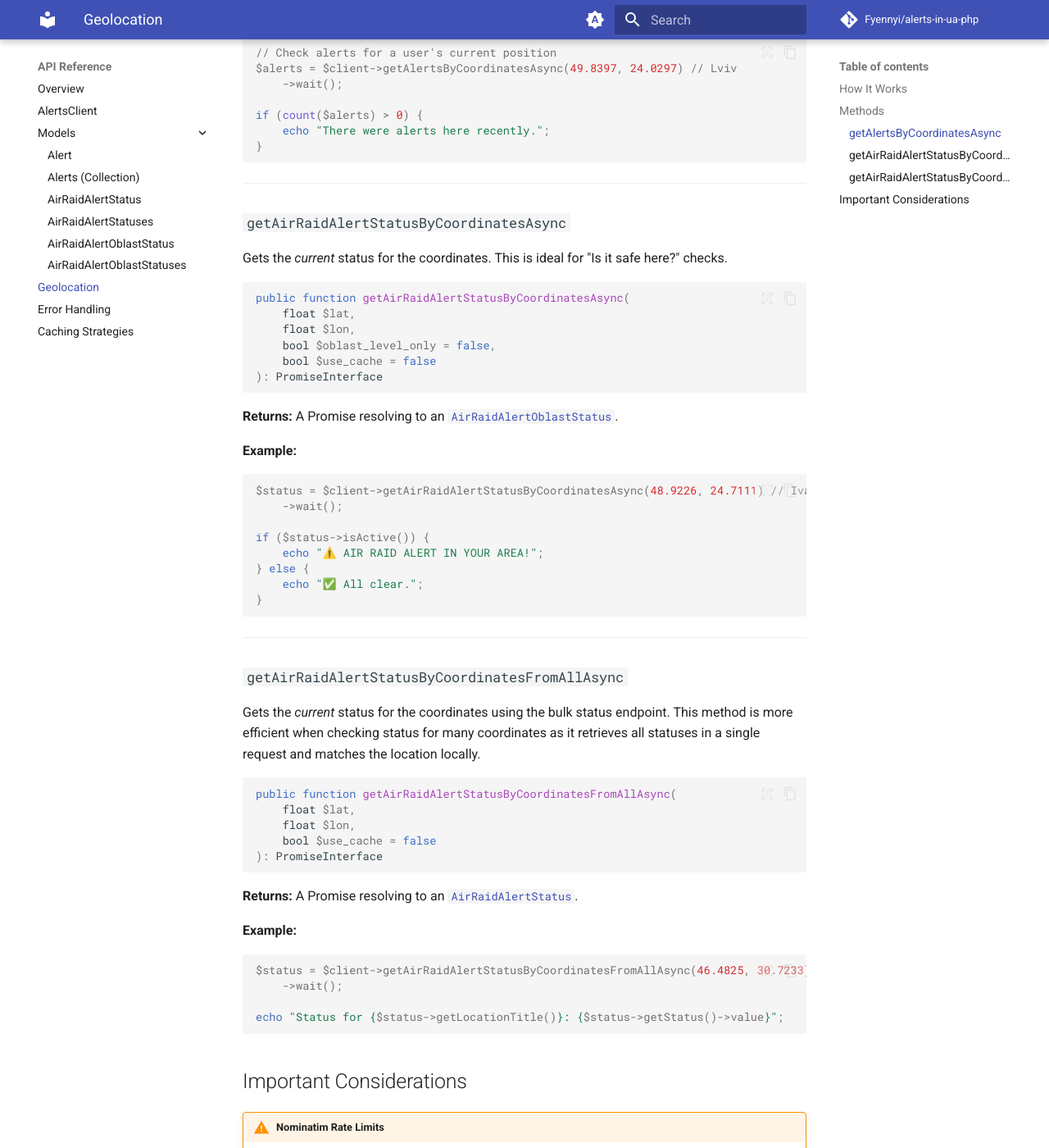
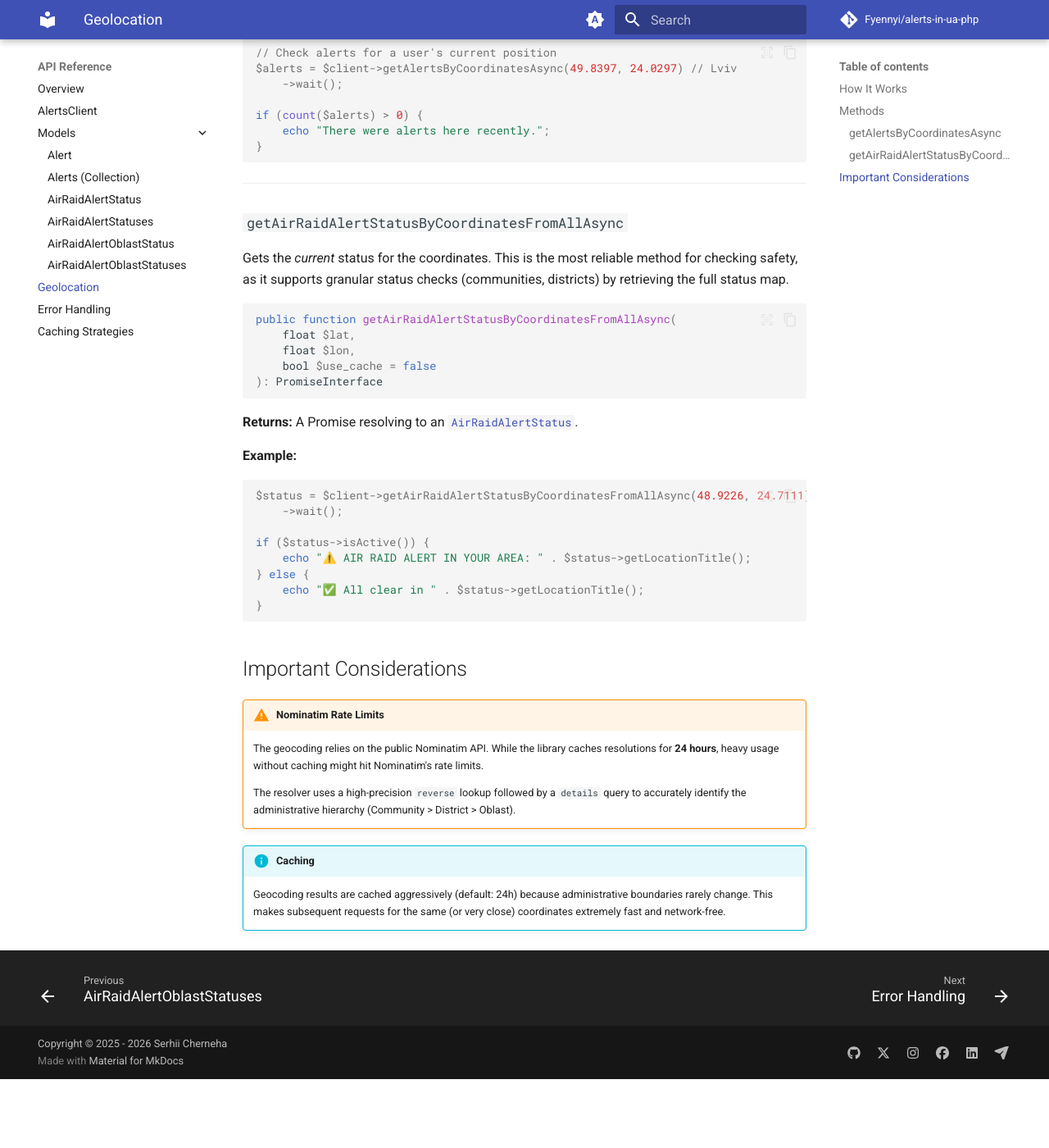
Before and after one commit to Fyennyi/alerts-in-ua-php, an MkDocs documentation site: the page built from docs/methods/geolocation.md, in a window 1280 px wide and 1400 px high, scrolled down 1017 px. Shown: the whole window at 82% size. Built offline with MkDocs 1.6.1 and Material for MkDocs 9.7.7, drawn with Linux system fonts in a browser that asks for light colours; comment, search, counter and statistics services are not loaded; after the commit the page ends 2333 px from its top, so only the background shows below that; some of the changed text lies outside the part shown.

Commit message:
docs: Remove deprecated method and update geolocation logic description

````diff
--- a/docs/methods/geolocation.md
+++ b/docs/methods/geolocation.md
@@ -45,38 +45,9 @@ if (count($alerts) > 0) {
 
 ---
 
-### `getAirRaidAlertStatusByCoordinatesAsync`
-
-Gets the *current* status for the coordinates. This is ideal for "Is it safe here?" checks.
-
-```php
-public function getAirRaidAlertStatusByCoordinatesAsync(
-    float $lat,
-    float $lon,
-    bool $oblast_level_only = false,
-    bool $use_cache = false
-): PromiseInterface
-```
-
-**Returns:** A Promise resolving to an [`AirRaidAlertOblastStatus`](air-raid-alert-oblast-status.md).
-
-**Example:**
-```php
-$status = $client->getAirRaidAlertStatusByCoordinatesAsync(48.9226, 24.7111) // Ivano-Frankivsk
-    ->wait();
-
-if ($status->isActive()) {
-    echo "⚠️ AIR RAID ALERT IN YOUR AREA!";
-} else {
-    echo "✅ All clear.";
-}
-```
-
----
-
 ### `getAirRaidAlertStatusByCoordinatesFromAllAsync`
 
-Gets the *current* status for the coordinates using the bulk status endpoint. This method is more efficient when checking status for many coordinates as it retrieves all statuses in a single request and matches the location locally.
+Gets the *current* status for the coordinates. This is the most reliable method for checking safety, as it supports granular status checks (communities, districts) by retrieving the full status map.
 
 ```php
 public function getAirRaidAlertStatusByCoordinatesFromAllAsync(
@@ -90,10 +61,14 @@ public function getAirRaidAlertStatusByCoordinatesFromAllAsync(
 
 **Example:**
 ```php
-$status = $client->getAirRaidAlertStatusByCoordinatesFromAllAsync(46.4825, 30.7233) // Odesa
+$status = $client->getAirRaidAlertStatusByCoordinatesFromAllAsync(48.9226, 24.7111) // Ivano-Frankivsk
     ->wait();
 
-echo "Status for {$status->getLocationTitle()}: {$status->getStatus()->value}";
+if ($status->isActive()) {
+    echo "⚠️ AIR RAID ALERT IN YOUR AREA: " . $status->getLocationTitle();
+} else {
+    echo "✅ All clear in " . $status->getLocationTitle();
+}
 ```
 
 ## Important Considerations
@@ -101,7 +76,7 @@ echo "Status for {$status->getLocationTitle()}: {$status->getStatus()->value}";
 !!! warning "Nominatim Rate Limits"
     The geocoding relies on the public Nominatim API. While the library caches resolutions for **24 hours**, heavy usage without caching might hit Nominatim's rate limits.
 
-    The resolver automatically attempts different zoom levels (10 -> 8 -> 5) to find a matching administrative unit if the exact point isn't matched.
+    The resolver uses a high-precision `reverse` lookup followed by a `details` query to accurately identify the administrative hierarchy (Community > District > Oblast).
 
 !!! info "Caching"
     Geocoding results are cached aggressively (default: 24h) because administrative boundaries rarely change. This makes subsequent requests for the same (or very close) coordinates extremely fast and network-free.
````
